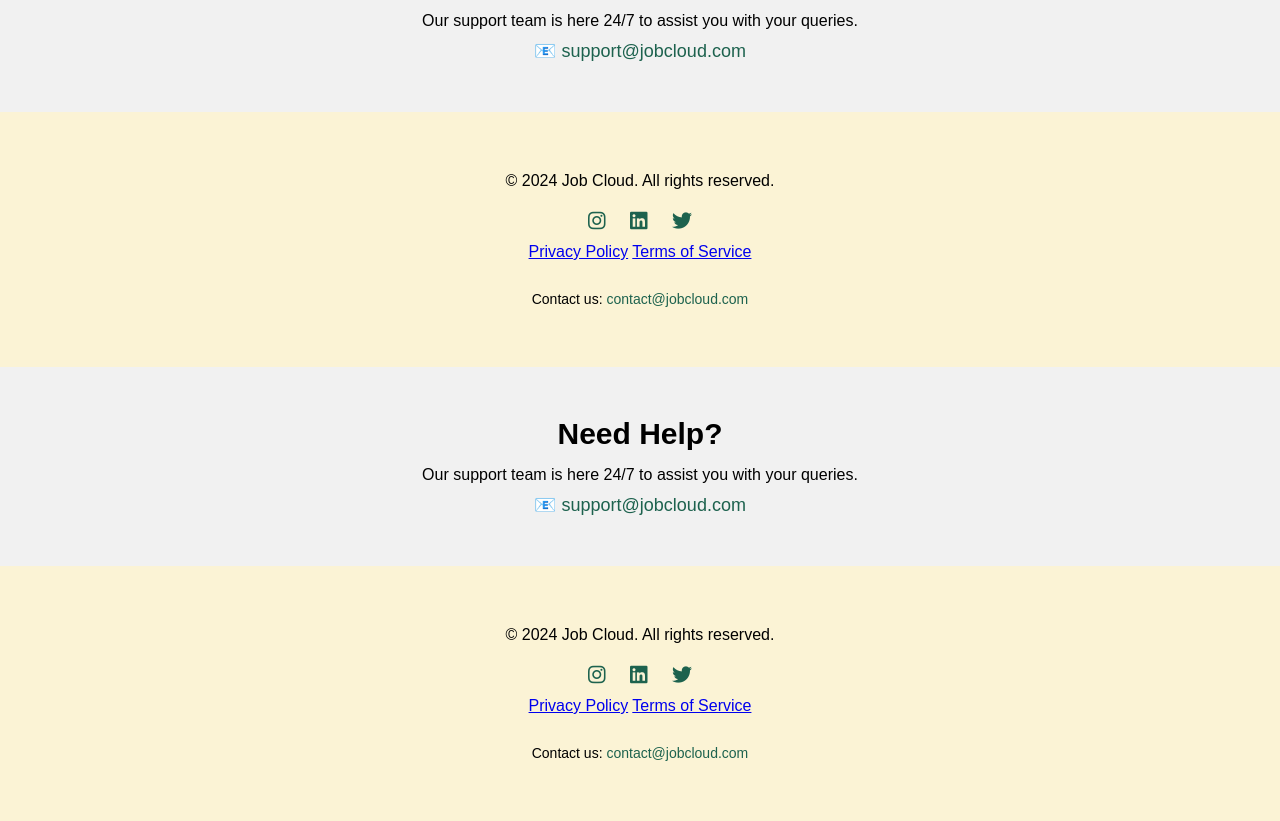
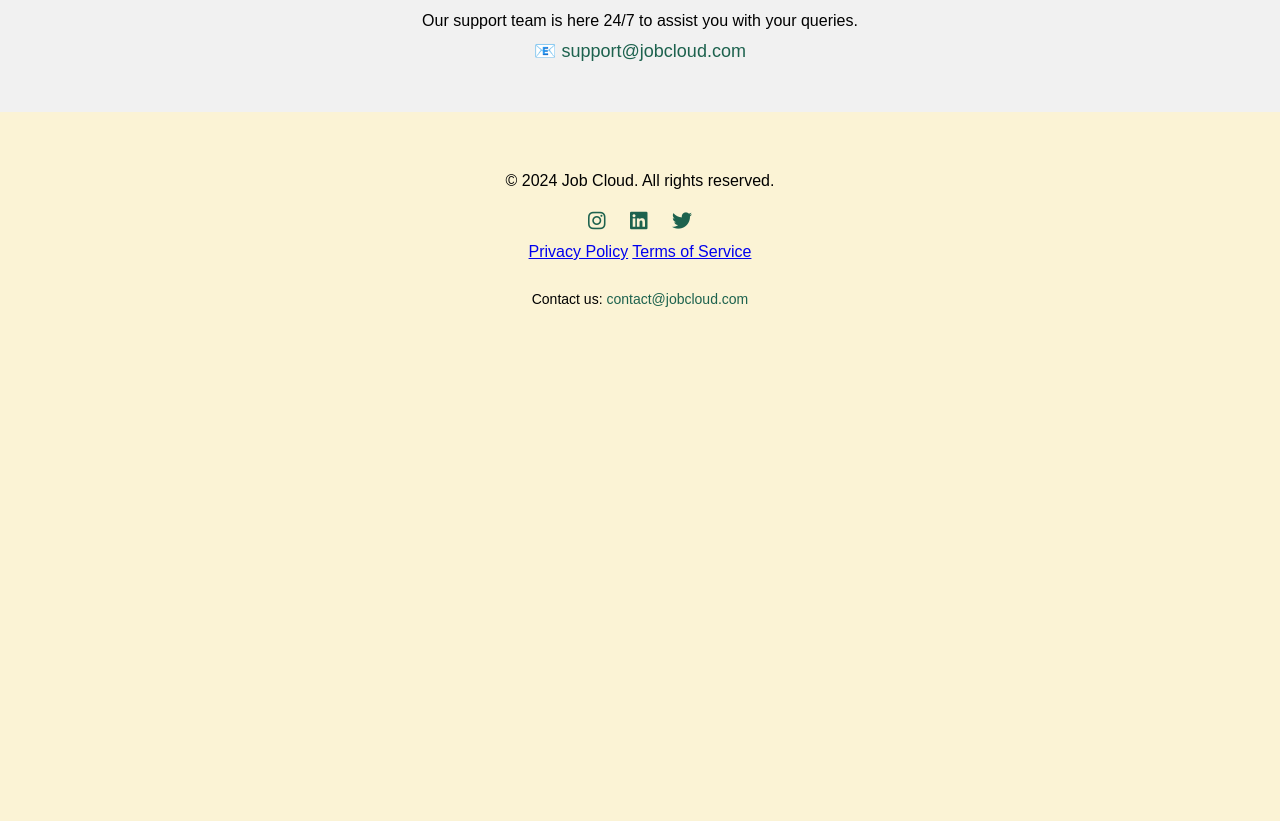
Before and after one commit to nairkartik08/jobcloud-site, a plain HTML site: page index.html in a window 1280 px wide. Shown: the part 1559-2380 px from the top of the page. After the commit the page ends 1926 px from the top, so only its background shows below. Drawn offline with Linux system fonts and the light colour scheme.

Commit message:
Update index.html

```diff
--- a/index.html
+++ b/index.html
@@ -49,7 +49,6 @@
                 </button>
             </form>
         </section>
-
     </section>
 
     <section class="features">
@@ -103,8 +102,6 @@
         </div>
     </section>
 
-
-
     <section class="customer-support">
         <h2>Need Help?</h2>
         <p>Our support team is here 24/7 to assist you with your queries.</p>
@@ -132,32 +129,3 @@
 
 </body>
 </html>
-
-
-  <section class="customer-support">
-    <h2>Need Help?</h2>
-    <p>Our support team is here 24/7 to assist you with your queries.</p>
-    <a href="mailto:support@jobcloud.com">📧 support@jobcloud.com</a>
-  </section>
-
-  <footer>
-    <div class="footer-content">
-      <p>&copy; 2024 Job Cloud. All rights reserved.</p>
-      <div class="social-icons">
-        <a href="#"><i class="fa-brands fa-instagram"></i></a>
-        <a href="#"><i class="fa-brands fa-linkedin"></i></a>
-        <a href="#"><i class="fa-brands fa-twitter"></i></a>
-      </div>
-      <div class="footer-links">
-        <a href="#">Privacy Policy</a>
-        <a href="#">Terms of Service</a>
-      </div>
-      <div class="footer-contact">
-        <p>Contact us: <a href="mailto:contact@jobcloud.com">contact@jobcloud.com</a></p>
-      </div>
-    </div>
-  </footer>
-<script src="search.js"></script>
-
-</body>
-</html>
```
Lines whose indentation alone changed are shown as unchanged.
